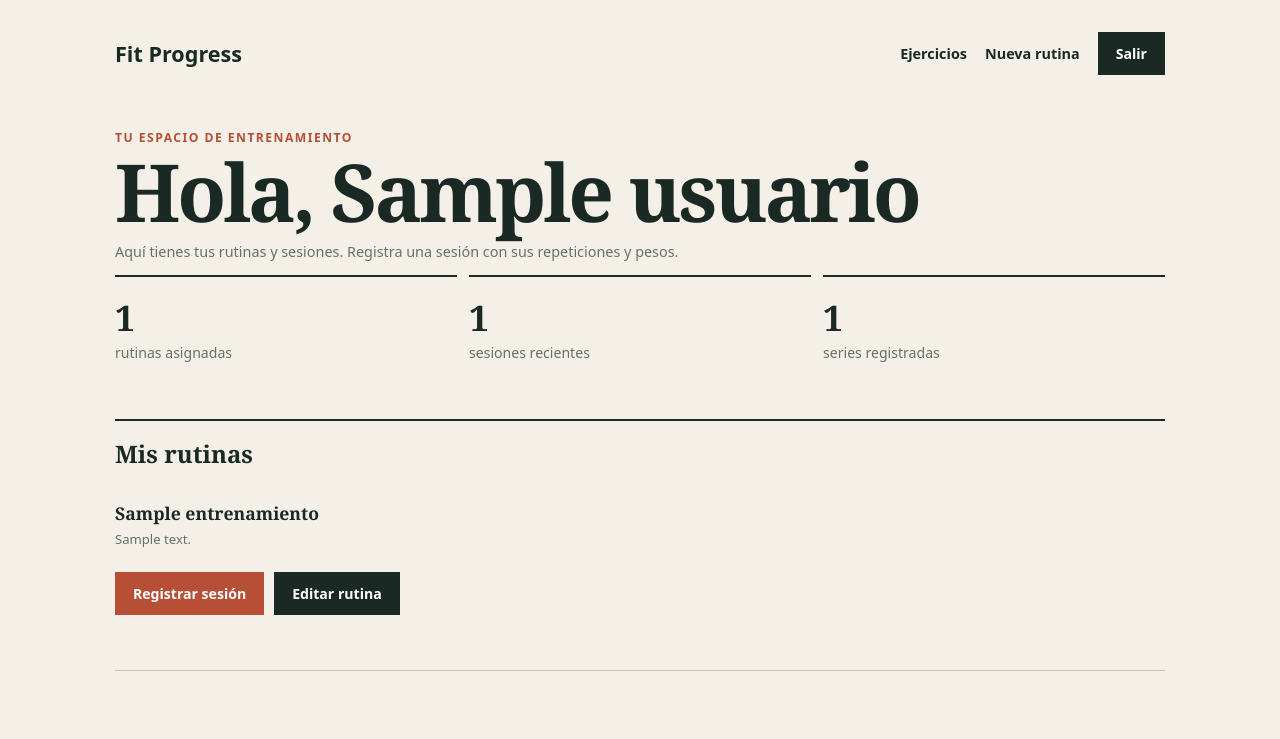
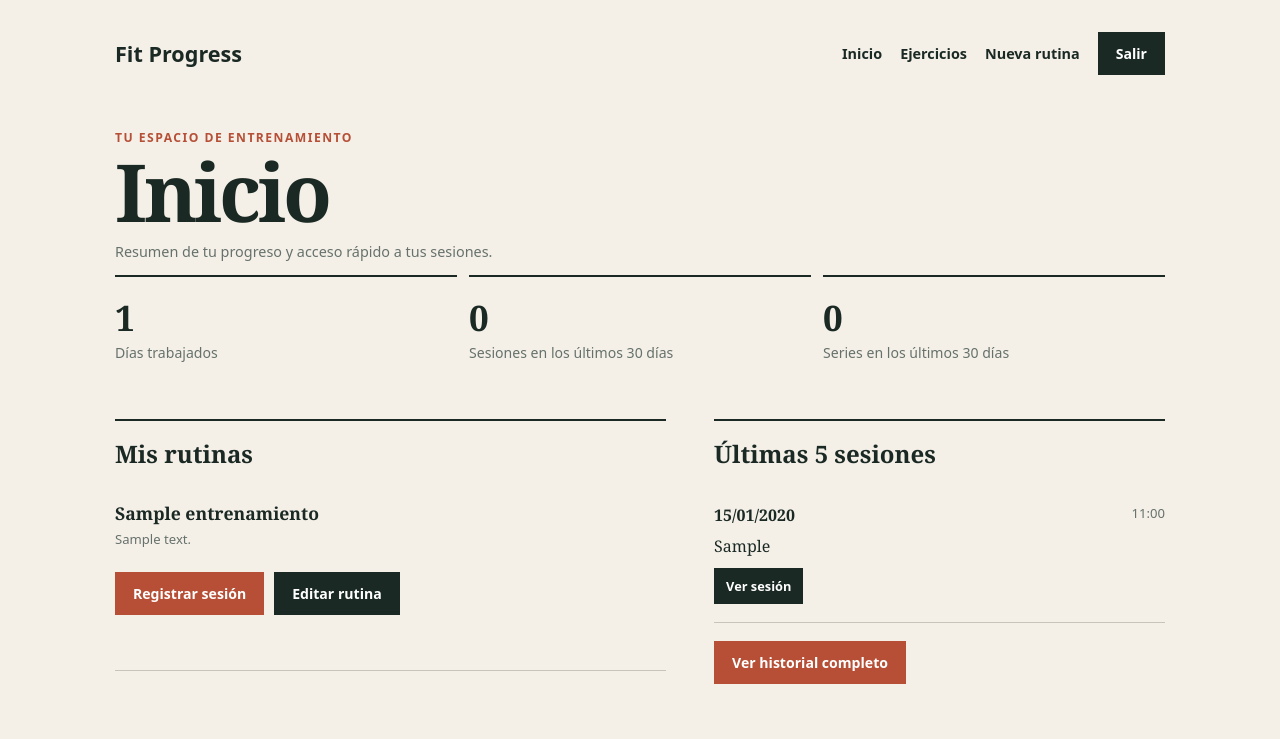
Before and after one commit to Carlitosdm26/fit-progress, a Django app: page / in a window 1280 px wide. Shown: the top 739 px of the page. Run offline with Django 5.2, Linux system fonts and the light colour scheme; a user stored in the database is signed in; tables that the repository leaves empty hold one stand-in row (values such as "Sample post").

Commit message:
feat: redesign dashboard as inicio and session history

```diff
--- a/tracker/templates/tracker/base.html
+++ b/tracker/templates/tracker/base.html
@@ -20,12 +20,18 @@
         .button { display: inline-block; border: 0; background: #b64f36; color: white; padding: 12px 18px; font: 700 .88rem system-ui, sans-serif; cursor: pointer; text-decoration: none; }
         .button.secondary { background: #1b2924; }
         .button.danger { background: #8f2f28; }
+        .button.small { padding: 9px 12px; font-size: .8rem; }
         .actions { display: flex; flex-wrap: wrap; gap: 10px; margin: 24px 0 40px; }
         .stats { display: grid; grid-template-columns: repeat(3, 1fr); gap: 12px; margin-bottom: 40px; }
         .stat, .panel { border-top: 2px solid #1b2924; padding: 16px 0; }
         .stat strong { display: block; font-size: 2.2rem; }
         .stat span { color: #66716b; font: .88rem system-ui, sans-serif; }
         .content { display: grid; grid-template-columns: 1.1fr .9fr; gap: 48px; }
+        .sidebar { align-content: start; }
+        .session-item { padding: 18px 0; border-bottom: 1px solid #c9c4b9; }
+        .session-header { display: flex; justify-content: space-between; gap: 12px; margin-bottom: 8px; }
+        .session-header span { color: #66716b; font: .82rem system-ui, sans-serif; }
+        .session-item p { margin: 8px 0 10px; }
         ul { list-style: none; padding: 0; margin: 0; }
         li { border-bottom: 1px solid #c9c4b9; padding: 15px 0; }
         li strong { display: block; font-size: 1.1rem; }
@@ -39,15 +45,19 @@
         .checkbox-list label { display: flex; align-items: center; margin: 0; font-weight: 400; }
         .errorlist { color: #a53024; padding: 0; list-style: none; font: .85rem system-ui, sans-serif; }
         .message { border-left: 4px solid #b64f36; padding: 10px 14px; margin-bottom: 20px; font: .9rem system-ui, sans-serif; }
-        @media (max-width: 700px) { nav { align-items: flex-start; flex-direction: column; margin-bottom: 36px; } .stats, .content { grid-template-columns: 1fr; } .content { gap: 32px; } }
+        .back-button { position: fixed; left: 20px; top: 20px; z-index: 20; display: flex; align-items: center; justify-content: center; width: 46px; height: 46px; border-radius: 50%; background: #1b2924; color: white; text-decoration: none; font-size: 1.5rem; box-shadow: 0 8px 18px rgba(27, 41, 36, .18); }
+        .notes-box { background: #fffdf8; border: 1px solid #c9c4b9; padding: 16px; margin: 18px 0 28px; }
+        @media (max-width: 700px) { nav { align-items: flex-start; flex-direction: column; margin-bottom: 36px; } .stats, .content { grid-template-columns: 1fr; } .content { gap: 32px; } .back-button { top: auto; bottom: 20px; left: 20px; } }
     </style>
 </head>
 <body>
+{% if request.path != '/' and request.path != '/inicio/' %}<a class="back-button" href="javascript:history.back()" aria-label="Volver atrás">←</a>{% endif %}
 <main>
     <nav>
-        <a class="brand" href="{% url 'dashboard' %}">Fit Progress</a>
+        <a class="brand" href="{% url 'inicio' %}">Fit Progress</a>
         {% if user.is_authenticated %}
         <div class="nav-links">
+            <a href="{% url 'inicio' %}">Inicio</a>
             <a href="{% url 'ejercicios' %}">Ejercicios</a>
             <a href="{% url 'crear_entrenamiento' %}">Nueva rutina</a>
             <form method="post" action="{% url 'logout' %}">{% csrf_token %}<button class="button secondary" type="submit">Salir</button></form>
--- a/tracker/templates/tracker/dashboard.html
+++ b/tracker/templates/tracker/dashboard.html
@@ -1,16 +1,51 @@
 {% extends "tracker/base.html" %}
-{% block title %}Mi progreso | Fit Progress{% endblock %}
+{% block title %}Inicio | Fit Progress{% endblock %}
 {% block content %}
 <div class="eyebrow">Tu espacio de entrenamiento</div>
-<h1>Hola, {{ perfil.nombre }}</h1>
-<p class="muted">Aquí tienes tus rutinas y sesiones. Registra una sesión con sus repeticiones y pesos.</p>
+<h1>Inicio</h1>
+<p class="muted">Resumen de tu progreso y acceso rápido a tus sesiones.</p>
 <section class="stats" aria-label="Resumen">
-    <div class="stat"><strong>{{ asignaciones|length }}</strong><span>rutinas asignadas</span></div>
-    <div class="stat"><strong>{{ sesiones|length }}</strong><span>sesiones recientes</span></div>
-    <div class="stat"><strong>{{ series_registradas }}</strong><span>series registradas</span></div>
+    <div class="stat"><strong>{{ dias_trabajados }}</strong><span>Días trabajados</span></div>
+    <div class="stat"><strong>{{ sesiones_ultimos_30_dias }}</strong><span>Sesiones en los últimos 30 días</span></div>
+    <div class="stat"><strong>{{ series_ultimos_30_dias }}</strong><span>Series en los últimos 30 días</span></div>
 </section>
-<section class="panel"><h2>Mis rutinas</h2><ul>
-    {% for asignacion in asignaciones %}<li><strong>{{ asignacion.entrenamiento.nombre }}</strong><div class="meta">{{ asignacion.entrenamiento.descripcion|default:"Sin descripción" }}</div><div class="actions"><a class="button" href="{% url 'registrar_sesion' asignacion.id %}">Registrar sesión</a><a class="button secondary" href="{% url 'editar_entrenamiento' asignacion.id %}">Editar rutina</a></div></li>
-    {% empty %}<li class="muted">Todavía no tienes rutinas.</li>{% endfor %}
-</ul></section>
+<div class="content">
+    <section class="panel">
+        <h2>Mis rutinas</h2>
+        <ul>
+            {% for asignacion in asignaciones %}
+            <li>
+                <strong>{{ asignacion.entrenamiento.nombre }}</strong>
+                <div class="meta">{{ asignacion.entrenamiento.descripcion|default:"Sin descripción" }}</div>
+                <div class="actions">
+                    <a class="button" href="{% url 'registrar_sesion' asignacion.id %}">Registrar sesión</a>
+                    <a class="button secondary" href="{% url 'editar_entrenamiento' asignacion.id %}">Editar rutina</a>
+                </div>
+            </li>
+            {% empty %}
+            <li class="muted">Todavía no tienes rutinas.</li>
+            {% endfor %}
+        </ul>
+    </section>
+    <aside class="panel sidebar">
+        <h2>Últimas 5 sesiones</h2>
+        {% for sesion in ultimas_sesiones %}
+        <div class="session-item">
+            <div class="session-header">
+                <strong>{{ sesion.fecha|date:"d/m/Y" }}</strong>
+                <span>{{ sesion.fecha|time:"H:i" }}</span>
+            </div>
+            <p>{{ sesion.notas|default:"Sin notas en esta sesión."|truncatechars:120 }}</p>
+            <div class="actions" style="margin: 0;">
+                <a class="button secondary small" href="{% url 'editar_sesion' sesion.id %}">Ver sesión</a>
+            </div>
+        </div>
+        {% empty %}
+        <p class="muted">Todavía no hay sesiones registradas.</p>
+        {% endfor %}
+        <div class="actions" style="margin-top: 18px;">
+            <a class="button" href="{% url 'historial_sesiones' %}">Ver historial completo</a>
+        </div>
+    </aside>
+</div>
 {% endblock %}
--- a/tracker/urls.py
+++ b/tracker/urls.py
@@ -9,6 +9,7 @@ from .views import (
     eliminar_ejercicio_sesion,
     eliminar_entrenamiento,
     eliminar_sesion,
+    historial_sesiones,
     login_view,
     logout_view,
     registrar_sesion,
@@ -16,9 +17,11 @@ from .views import (
 
 urlpatterns = [
     path("", dashboard, name="dashboard"),
+    path("inicio/", dashboard, name="inicio"),
     path("login/", login_view, name="login"),
     path("logout/", logout_view, name="logout"),
     path("ejercicios/", ejercicios, name="ejercicios"),
+    path("historial/", historial_sesiones, name="historial_sesiones"),
     path("entrenamientos/nuevo/", crear_entrenamiento, name="crear_entrenamiento"),
     path("entrenamientos/<int:asignacion_id>/editar/", editar_entrenamiento, name="editar_entrenamiento"),
     path("entrenamientos/<int:asignacion_id>/eliminar/", eliminar_entrenamiento, name="eliminar_entrenamiento"),
--- a/tracker/views.py
+++ b/tracker/views.py
@@ -1,3 +1,6 @@
+from collections import defaultdict
+from datetime import timedelta
+
 from django.contrib import messages
 from django.contrib.auth import login, logout
 from django.contrib.auth.decorators import login_required
@@ -29,11 +32,11 @@ def perfil_actual(request):
 
 def login_view(request):
 	if request.user.is_authenticated:
-		return redirect("dashboard")
+		return redirect("inicio")
 	form = AuthenticationForm(request, data=request.POST or None)
 	if request.method == "POST" and form.is_valid():
 		login(request, form.get_user())
-		return redirect("dashboard")
+		return redirect("inicio")
 	return render(request, "tracker/login.html", {"form": form})
 
 
@@ -52,21 +55,50 @@ def dashboard(request):
 	asignaciones = UsuarioEntrenamiento.objects.select_related(
 		"entrenamiento"
 	).filter(usuario=perfil)
-	sesiones = SesionEntrenamiento.objects.select_related(
+	sesiones_qs = SesionEntrenamiento.objects.select_related(
 		"usuario_entrenamiento__entrenamiento"
-	).filter(usuario_entrenamiento__usuario=perfil).prefetch_related("series")[:8]
+	).filter(usuario_entrenamiento__usuario=perfil).prefetch_related("series")
+	ultimas_sesiones = sesiones_qs.order_by("-fecha")[:5]
+	fecha_limite = timezone.now() - timedelta(days=30)
+	dias_trabajados = sesiones_qs.values_list("fecha__date", flat=True).distinct().count()
+	sesiones_ultimos_30_dias = sesiones_qs.filter(fecha__gte=fecha_limite).count()
+	series_ultimos_30_dias = Serie.objects.filter(
+		sesion_entrenamiento__usuario_entrenamiento__usuario=perfil,
+		sesion_entrenamiento__fecha__gte=fecha_limite,
+	).count()
 
 	return render(
 		request,
 		"tracker/dashboard.html",
 		{
 			"asignaciones": asignaciones,
-			"sesiones": sesiones,
-			"series_registradas": Serie.objects.filter(
-				sesion_entrenamiento__usuario_entrenamiento__usuario=perfil
-			).count(),
+			"ultimas_sesiones": ultimas_sesiones,
+			"dias_trabajados": dias_trabajados,
+			"sesiones_ultimos_30_dias": sesiones_ultimos_30_dias,
+			"series_ultimos_30_dias": series_ultimos_30_dias,
 			"perfil": perfil,
 		},
+	)
+
+
+@login_required
+def historial_sesiones(request):
+	perfil = perfil_actual(request)
+	if perfil is None:
+		return render(request, "tracker/sin_perfil.html")
+	sesiones = SesionEntrenamiento.objects.select_related(
+		"usuario_entrenamiento__entrenamiento"
+	).filter(usuario_entrenamiento__usuario=perfil).prefetch_related("series").order_by("-fecha")
+	historial = []
+	por_dia = defaultdict(list)
+	for sesion in sesiones:
+		por_dia[sesion.fecha.date()].append(sesion)
+	for dia, sesiones_dia in sorted(por_dia.items(), reverse=True):
+		historial.append({"fecha": dia, "sesiones": sesiones_dia})
+	return render(
+		request,
+		"tracker/historial.html",
+		{"perfil": perfil, "historial": historial},
 	)
 
 
```
Also changed, not shown: tracker/templates/tracker/historial.html (added, +40 -0 lines), tracker/templates/tracker/registrar_sesion.html (+7 -0 lines), tracker/tests.py (+95 -0 lines).
